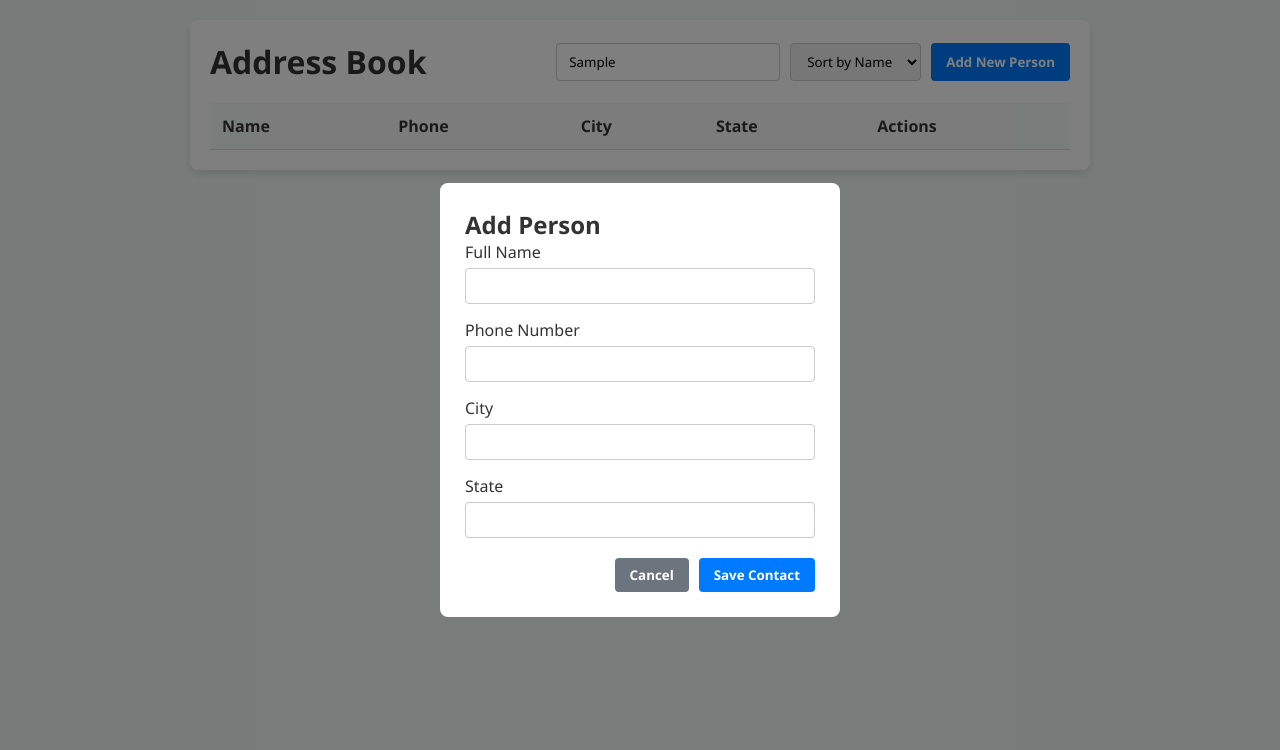
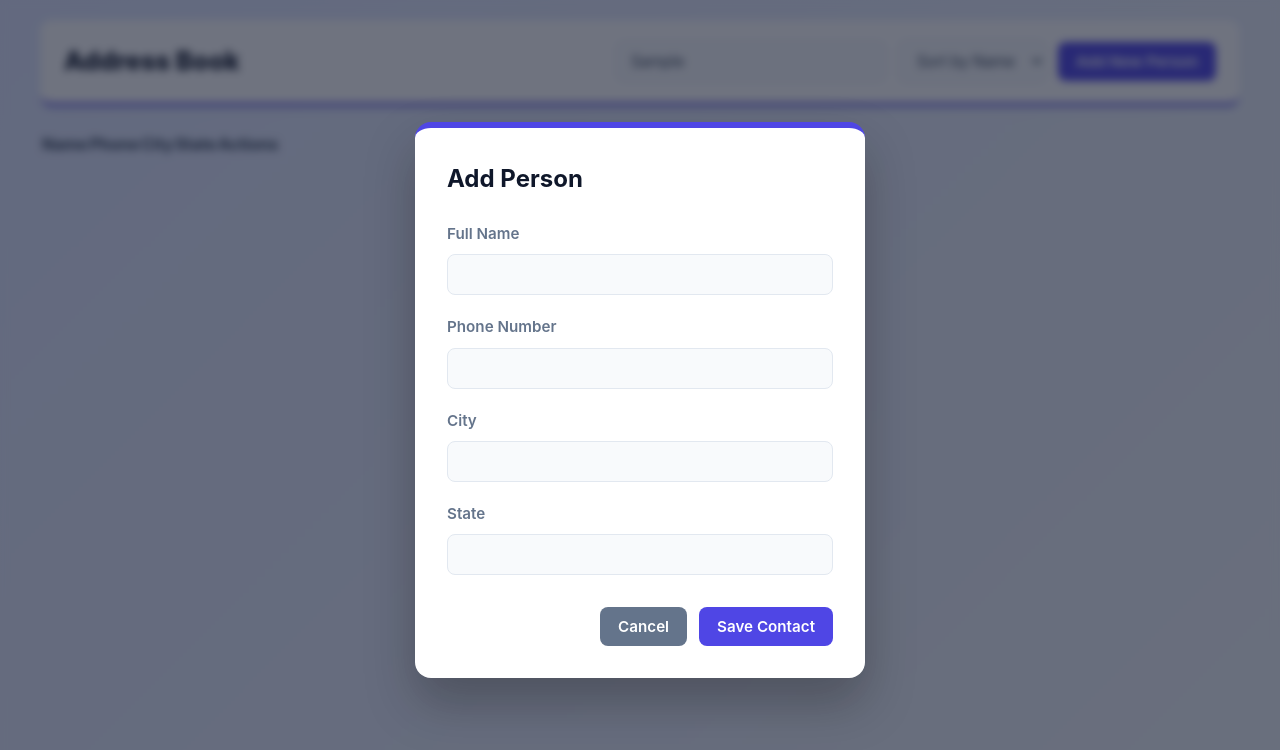
Before and after one commit to GE-Training-2026/AddressBookProblem-JS, a website with bundled scripts: page index.html in a window 1280 px wide. Both pictures are taken after typing "Sample" into the empty fields and a click on the button "Add New Person". Built offline with nearby package versions, Linux system fonts and the light colour scheme; data requests are answered from the project's data file.

Commit message:
[Jay]: style: refine color system and improve UI styling

```diff
--- a/css/style.css
+++ b/css/style.css
@@ -1,119 +1,277 @@
+/* ===== Color System (The Proper Way) ===== */
+:root {
+  /* Backgrounds & Surfaces */
+  --bg-app-start: #e0e7ff;   /* Soft indigo tint for the top left */
+  --bg-app-end: #f1f5f9;     /* Slate tint for the bottom right */
+  --bg-surface: #ffffff;     /* Pure white for cards and headers */
+  --bg-card-header: #f8fafc; /* Slightly tinted white for card headers */
+
+  /* Brand / Primary (Indigo) */
+  --primary: #4f46e5;
+  --primary-hover: #4338ca;
+  --primary-light: #e0e7ff;
+
+  /* Edit / Success (Emerald) */
+  --edit: #10b981;
+  --edit-hover: #059669;
+
+  /* Danger / Delete (Rose) */
+  --danger: #e11d48;
+  --danger-hover: #be123c;
+
+  /* Text Colors */
+  --text-dark: #0f172a;      /* Almost black for headings */
+  --text-main: #334155;      /* Dark slate for standard text */
+  --text-muted: #64748b;     /* Light slate for labels/secondary text */
+
+  /* Borders & Shadows */
+  --border-light: #e2e8f0;
+  --shadow-sm: 0 4px 6px -1px rgba(0, 0, 0, 0.05);
+  --shadow-md: 0 10px 15px -3px rgba(0, 0, 0, 0.08);
+}
+
+/* ===== Global Reset & Typography ===== */
 * {
   box-sizing: border-box;
   margin: 0;
   padding: 0;
-    font-family: 'Segoe UI', Tahoma, Geneva, Verdana, sans-serif;
+  font-family: 'Inter', 'Segoe UI', system-ui, sans-serif;
 }
 
 body {
-    background-color: #f4f7f6;
-    color: #333;
+  /* Applying the beautiful gradient background here */
+  background: linear-gradient(135deg, var(--bg-app-start) 0%, var(--bg-app-end) 100%);
+  background-attachment: fixed; /* Keeps the gradient smooth when scrolling */
+  color: var(--text-main);
   padding: 20px;
+  line-height: 1.6;
+  min-height: 100vh;
 }
 
+/* ===== Layout Container ===== */
 .container {
-    max-width: 900px;
-    margin: auto;
-    background: white;
-    padding: 20px;
-    border-radius: 8px;
-    box-shadow: 0 4px 8px rgba(0, 0, 0, 0.1);
+  max-width: 1200px;
+  margin: 0 auto;
 }
 
+/* ===== Header & Controls ===== */
 header {
+  background: var(--bg-surface);
+  padding: 20px 24px;
+  border-radius: 12px;
+  box-shadow: var(--shadow-sm);
   display: flex;
   justify-content: space-between;
   align-items: center;
-    margin-bottom: 20px;
   flex-wrap: wrap;
-    gap: 10px;
+  gap: 15px;
+  margin-bottom: 24px;
+  border-bottom: 3px solid var(--primary);
+}
+
+header h1 {
+  font-size: 1.6rem;
+  color: var(--text-dark);
+  font-weight: 800;
 }
 
 .controls {
   display: flex;
-    gap: 10px;
+  gap: 12px;
+  flex-wrap: wrap;
+  align-items: center;
 }
 
-input,
+/* ===== Inputs & Selects ===== */
+input[type="text"],
 select {
-    padding: 8px 12px;
-    border: 1px solid #ccc;
-    border-radius: 4px;
+  padding: 10px 14px;
+  border: 1px solid var(--border-light);
+  border-radius: 8px;
   outline: none;
+  font-size: 0.95rem;
+  transition: all 0.3s ease;
+  background: var(--bg-card-header);
+  color: var(--text-main);
 }
 
-.btn {
-    padding: 8px 15px;
-    border: none;
-    border-radius: 4px;
-    cursor: pointer;
-    font-weight: bold;
+input[type="text"]:focus,
+select:focus {
+  border-color: var(--primary);
+  background: var(--bg-surface);
+  box-shadow: 0 0 0 3px var(--primary-light);
 }
 
-.btn.primary {
-    background: #007bff;
-    color: white;
+/* ===== Buttons ===== */
+.btn {
+  padding: 10px 18px;
+  border: none;
+  border-radius: 8px;
+  cursor: pointer;
+  font-weight: 600;
+  font-size: 0.95rem;
+  transition: all 0.2s ease;
+  display: inline-flex;
+  align-items: center;
+  justify-content: center;
 }
 
-.btn.secondary {
-    background: #6c757d;
-    color: white;
+.btn:hover {
+  transform: translateY(-2px);
+  box-shadow: var(--shadow-sm);
 }
 
-.btn.danger {
-    background: #dc3545;
-    color: white;
+.btn:active {
+  transform: translateY(0);
 }
 
-table {
-    width: 100%;
-    border-collapse: collapse;
-    margin-top: 20px;
+.btn.primary { background: var(--primary); color: white; }
+.btn.primary:hover { background: var(--primary-hover); }
+
+.btn.secondary { background: var(--edit); color: white; }
+.btn.secondary:hover { background: var(--edit-hover); }
+
+.btn.danger { background: var(--danger); color: white; }
+.btn.danger:hover { background: var(--danger-hover); }
+
+/* ===== Card Grid System ===== */
+.employee-grid {
+  display: grid;
+  grid-template-columns: repeat(auto-fill, minmax(280px, 1fr));
+  gap: 24px;
 }
 
-th,
-td {
-    padding: 12px;
-    text-align: left;
-    border-bottom: 1px solid #ddd;
+/* ===== Employee Card ===== */
+.employee-card {
+  background: var(--bg-surface);
+  border-radius: 12px;
+  box-shadow: var(--shadow-sm);
+  border: 1px solid var(--border-light);
+  transition: all 0.3s ease;
+  display: flex;
+  flex-direction: column;
+  position: relative;
+  overflow: hidden;
+  border-left: 5px solid var(--primary);
 }
 
-th {
-    background-color: #f8f9fa;
+.employee-card:hover {
+  transform: translateY(-5px);
+  box-shadow: var(--shadow-md);
+  border-color: var(--primary-light);
 }
 
-/* Modal Styles */
+.employee-header {
+  background: var(--bg-card-header);
+  padding: 20px 24px 16px 24px;
+  border-bottom: 1px solid var(--border-light);
+}
+
+.employee-name {
+  font-size: 1.25rem;
+  font-weight: 700;
+  color: var(--text-dark);
+}
+
+.employee-role {
+  font-size: 0.95rem;
+  color: var(--primary);
+  margin-top: 4px;
+  font-weight: 600;
+}
+
+.employee-details {
+  padding: 16px 24px;
+  flex-grow: 1;
+  display: flex;
+  flex-direction: column;
+  gap: 8px;
+}
+
+.employee-details span {
+  font-size: 0.95rem;
+  color: var(--text-muted);
+}
+
+.employee-details strong {
+  color: var(--text-main);
+  min-width: 50px;
+}
+
+.employee-actions {
+  display: flex;
+  gap: 10px;
+  padding: 0 24px 24px 24px;
+}
+
+.employee-actions .btn {
+  flex: 1;
+  padding: 8px 0;
+  font-size: 0.9rem;
+}
+
+#cancelBtn.secondary {
+  background: var(--text-muted);
+}
+#cancelBtn.secondary:hover {
+  background: var(--text-main);
+}
+
+/* ===== Modal (Add/Edit Form) ===== */
 .modal {
   position: fixed;
   top: 0;
   left: 0;
   width: 100%;
   height: 100%;
-    background: rgba(0, 0, 0, 0.5);
+  background: rgba(15, 23, 42, 0.6);
+  backdrop-filter: blur(4px);
   display: flex;
   align-items: center;
   justify-content: center;
   z-index: 1000;
+  opacity: 1;
+  transition: opacity 0.3s ease;
 }
 
 .modal.hidden {
-    display: none;
+  opacity: 0;
+  pointer-events: none;
 }
 
 .modal-content {
-    background: white;
-    padding: 25px;
-    border-radius: 8px;
-    width: 400px;
+  background: var(--bg-surface);
+  padding: 32px;
+  border-radius: 16px;
+  width: 100%;
+  max-width: 450px;
+  box-shadow: 0 25px 50px rgba(0, 0, 0, 0.25);
+  transform: translateY(0);
+  transition: transform 0.3s ease;
+  border-top: 6px solid var(--primary);
+}
+
+.modal.hidden .modal-content {
+  transform: translateY(-30px);
+}
+
+.modal-content h2 {
+  margin-bottom: 24px;
+  color: var(--text-dark);
+  font-size: 1.5rem;
+  font-weight: 700;
 }
 
 .form-group {
-    margin-bottom: 15px;
+  margin-bottom: 20px;
 }
 
 .form-group label {
   display: block;
-    margin-bottom: 5px;
+  margin-bottom: 8px;
+  font-weight: 600;
+  color: var(--text-muted);
+  font-size: 0.95rem;
 }
 
 .form-group input {
@@ -123,6 +281,20 @@ th {
 .form-actions {
   display: flex;
   justify-content: flex-end;
-    gap: 10px;
-    margin-top: 20px;
+  gap: 12px;
+  margin-top: 32px;
 }
+
+/* ===== Responsive Design (Mobile Support) ===== */
+@media (max-width: 768px) {
+  header, .controls {
+    flex-direction: column;
+    align-items: stretch;
+  }
+  .controls input, .controls select, .controls button {
+    width: 100%;
+  }
+  .employee-grid {
+    grid-template-columns: 1fr;
+  }
+}
```
Lines whose indentation alone changed are shown as unchanged.
